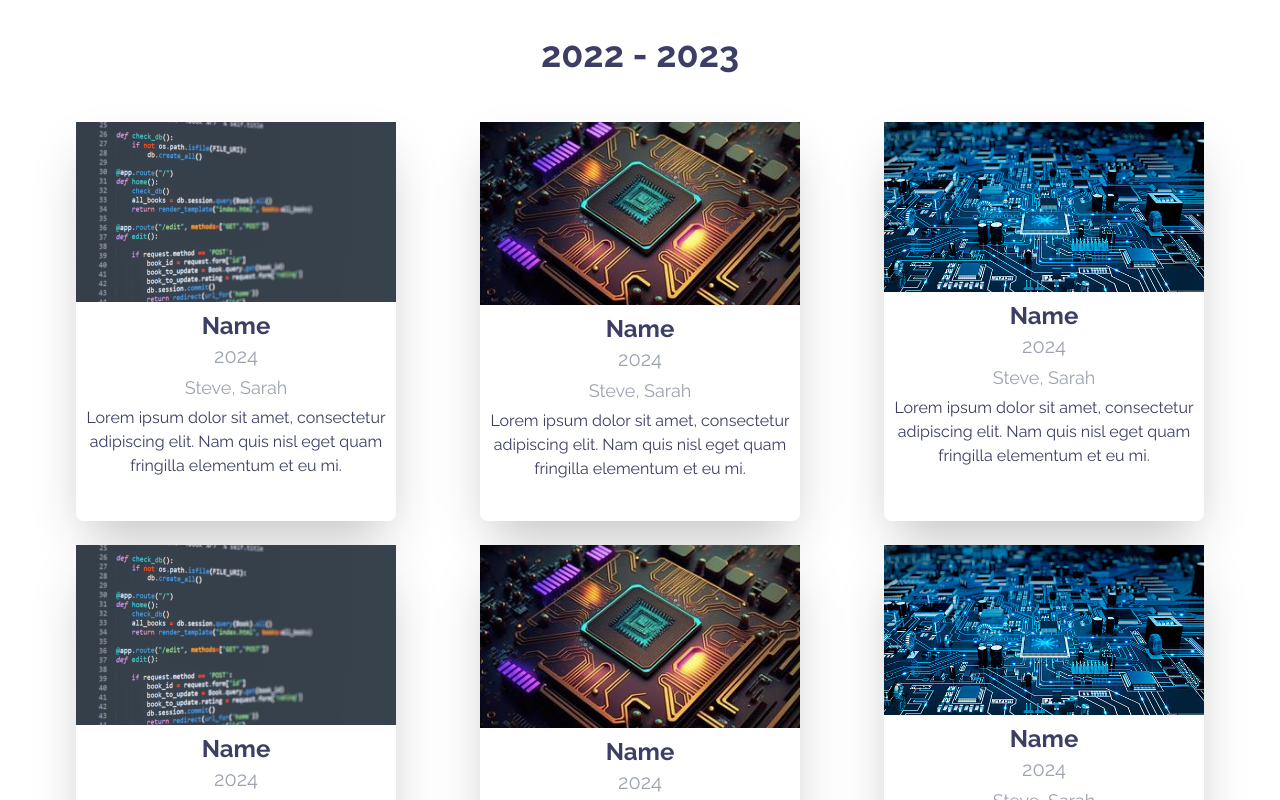
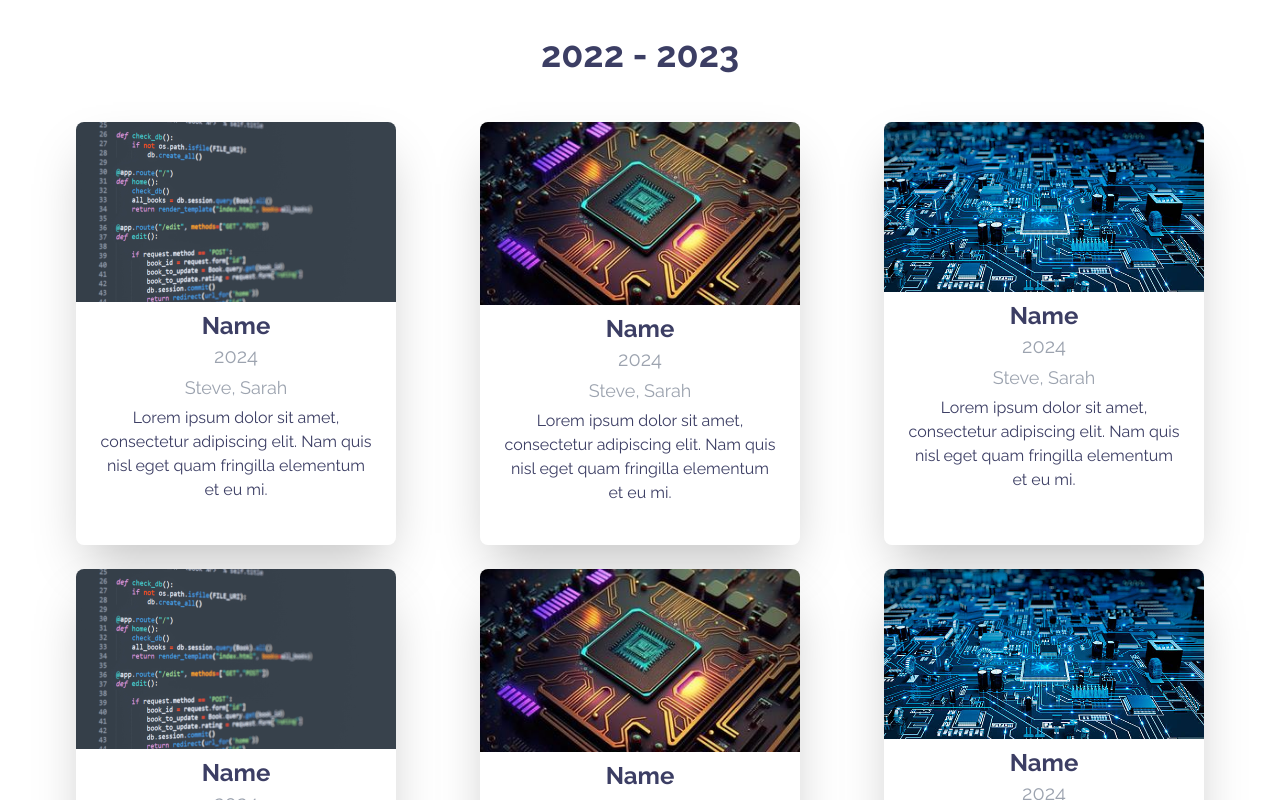
Before and after one commit to acm-ucr/senior-design-website, a Next.js app: page / in a window 1280 px wide. Shown: the part 1000-1800 px from the top of the page. Built offline with nearby package versions, Linux system fonts and the light colour scheme.

Commit message:
rounded border, added text margin

```diff
--- a/src/components/landing/PastProjects.jsx
+++ b/src/components/landing/PastProjects.jsx
@@ -1,6 +1,6 @@
 import React from "react";
 import FakeData from "@/data/fakedata";
-import ProjectCard from "@/components/projectcard";
+import ProjectCard from "@/components/Projectcard";
 
 const PastProjects = () => {
   const numberOfCardsToShow = 6;
--- a/src/components/projectcard.jsx
+++ b/src/components/projectcard.jsx
@@ -11,7 +11,7 @@ const ProjectCard = ({ project, index }) => {
   const images = [img1, img2, img3];
 
   return (
-    <div className="flex-col justify-self-center justify-center items-center shadow-2xl min-w-80 rounded-lg h-full w-96 md:w-5/6 lg:w-7/12   sm:w-5/6 mt-3">
+    <div className="flex-col justify-self-center justify-center items-center shadow-2xl min-w-80 rounded-lg h-full w-96 md:w-5/6 lg:w-7/12 sm:w-5/6 mt-3 overflow-hidden">
       <Image
         src={images[index % 3]}
         alt={projectName}
@@ -29,8 +29,8 @@ const ProjectCard = ({ project, index }) => {
         <div className="collaborators text-lg text-gray-400 -mt-3">
           <p className="collaborators-text text-lg">{names.join(", ")}</p>
         </div>
-        <div className="max-w-xs mx-auto mb-4 -mt-3">
-          <p className="project-description text-base   display: inline ">
+        <div className="max-w-xs mx-auto w-[85%] mb-4 -mt-3">
+          <p className="project-description text-base display: inline ">
             {description}
           </p>
         </div>
--- a/src/components/projects/ProjectCards.jsx
+++ b/src/components/projects/ProjectCards.jsx
@@ -1,6 +1,6 @@
 import React from "react";
 import FakeData from "@/data/fakedata";
-import ProjectCard from "@/components/projectcard";
+import ProjectCard from "@/components/Projectcard";
 
 const PastProjects = () => {
   const numberOfCardsToShow = 18;
```
